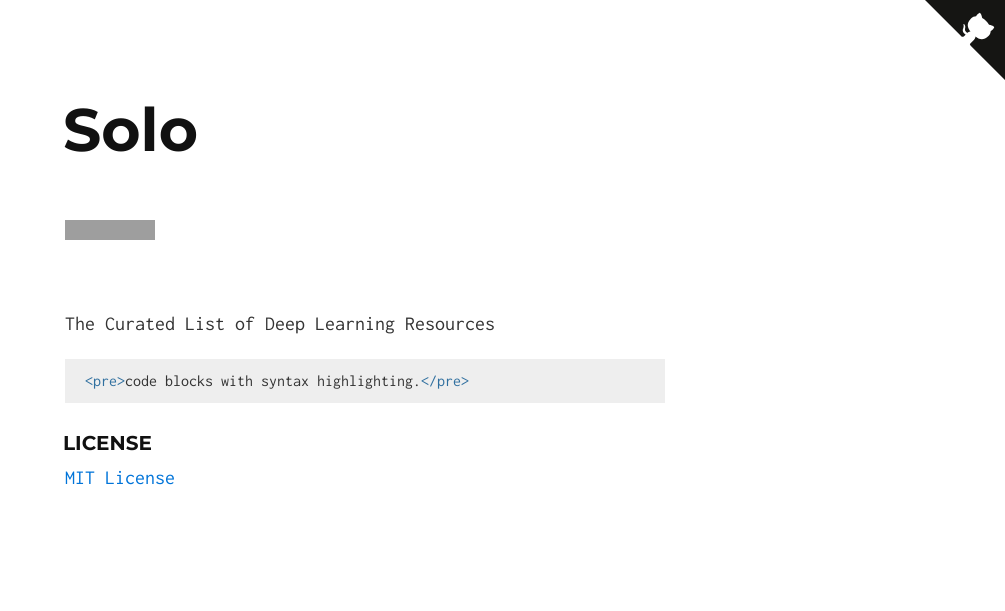
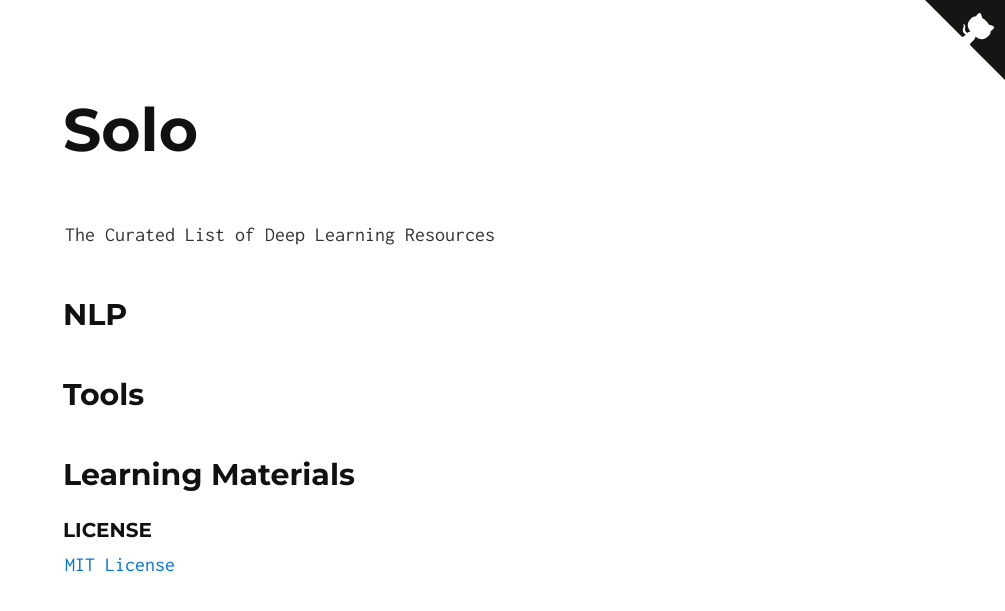
Before and after one commit to deepboun/deepboun.github.io, a Jekyll site: the page built from index.md, in a window 1280 px wide. Shown: the top 611 px of the page, without its empty margins (275-1280 px from the left). Built offline with Jekyll 4.4.1, drawn with Linux system fonts in a browser that asks for light colours; part of the change alters nothing that is shown; grey boxes are pictures that could not be loaded.

Commit message:
Some changes to the content

```diff
--- a/index.md
+++ b/index.md
@@ -2,15 +2,15 @@
 layout: default
 ---
 
-
-<iframe src="https://ghbtns.com/github-btn.html?user=chibicode&amp;repo=solo&amp;type=watch&amp;count=true&amp;size=large"
-  allowtransparency="true" frameborder="0" scrolling="0" width="170" height="30"></iframe><br/>
-
 The Curated List of Deep Learning Resources
 
-<!-- ## Solo is useful if...
+## NLP
 
-* You want to create an "about me" page from a single markdown file and host it under a custom domain name.
+## Tools
+
+## Learning Materials
+
+<!-- * You want to create an "about me" page from a single markdown file and host it under a custom domain name.
 * You want to create a single-page website that's mostly text, like [Know Your Company](https://knowyourcompany.com/).
 * You want to share a single markdown file and tried GitHub Gist ([example](https://gist.github.com/dypsilon/5819504)), but would like something nicer-looking.
 * You want something like GitHub's [automatic page generator](http://pages.github.com/) for a non-code repository.
@@ -39,11 +39,21 @@ Wthin `index.md`, do not use `<h1>` tags - `<h1>` is reserved for the site title
 
 Solo supports lists, `<hr>`s, `<table>`s,
 
-> blockquotes, and... -->
+> blockquotes, and...
 
 ~~~html
 <pre>code blocks with syntax highlighting.</pre>
 ~~~
+
+### Keep Solo up to date
+
+Instead of downloading, you can [fork Solo](https://github.com/chibicode/solo/fork) and use the "upstream" strategy described on [this page](https://help.github.com/articles/fork-a-repo) to keep Solo up to date.
+
+## Author
+
+Shu Uesugi ([Twitter](http://twitter.com/chibicode)/[GitHub](http://github.com/chibicode)/[G+](https://plus.google.com/110325199858284431541?rel=author)).
+
+![Shu Uesugi](https://www.gravatar.com/avatar/b868d84bbe2ed30ec45c9253e1c1cefe.jpg?s=200) -->
 
 ### License
 
```
